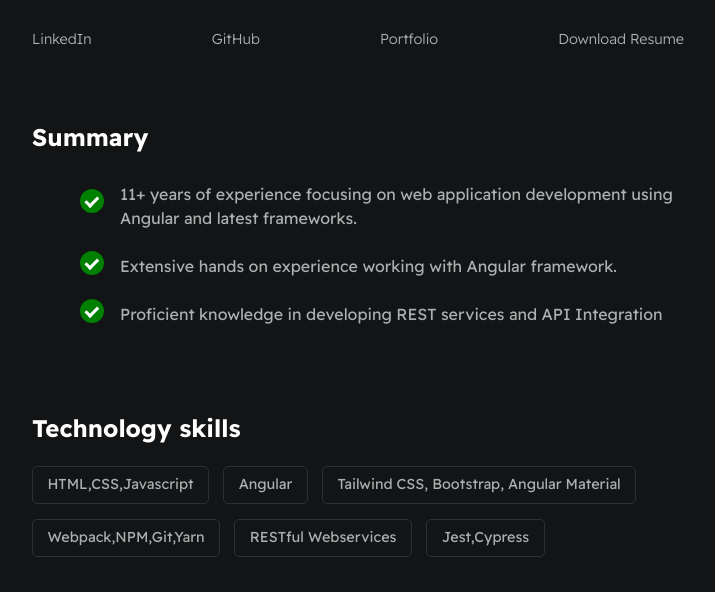
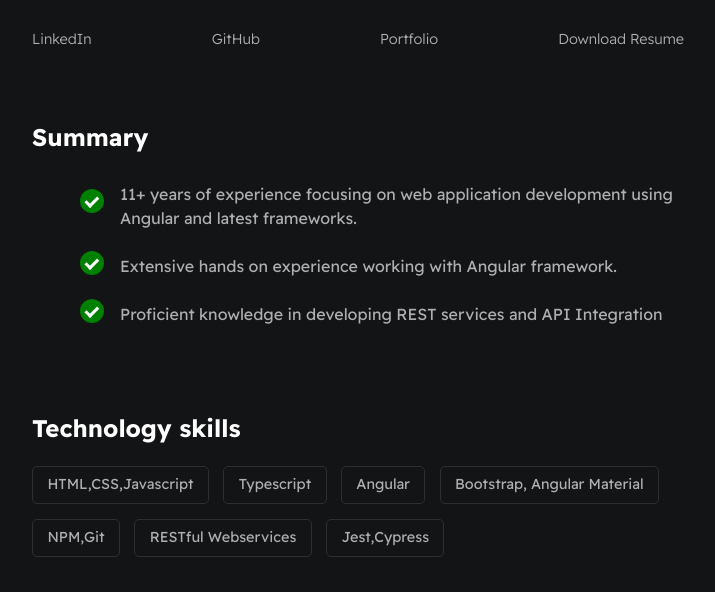
Before and after one commit to ranjiniDuraisamy/resume-website, a plain HTML site: page index.html in a window 1280 px wide. Shown: the part 208-800 px from the top of the page, without its empty margins (282-997 px from the left). Drawn offline with Linux system fonts and the light colour scheme.

Commit message:
skills updated

```diff
--- a/index.html
+++ b/index.html
@@ -41,9 +41,10 @@
         <h2>Technology skills</h2>
         <div id="skills-list">
             <div class="card-techstack"><span>HTML,CSS,Javascript</span></div>
+            <div class="card-techstack"><span>Typescript</span></div>
             <div class="card-techstack"><span>Angular</span></div>
-            <div class="card-techstack"><span>Tailwind CSS, Bootstrap, Angular Material</span></div>
-            <div class="card-techstack"><span>Webpack,NPM,Git,Yarn</span></div>
+            <div class="card-techstack"><span>Bootstrap, Angular Material</span></div>
+            <div class="card-techstack"><span>NPM,Git</span></div>
             <div class="card-techstack"><span>RESTful Webservices</span></div>
             <div class="card-techstack"><span>Jest,Cypress</span></div>
         </div>
```
